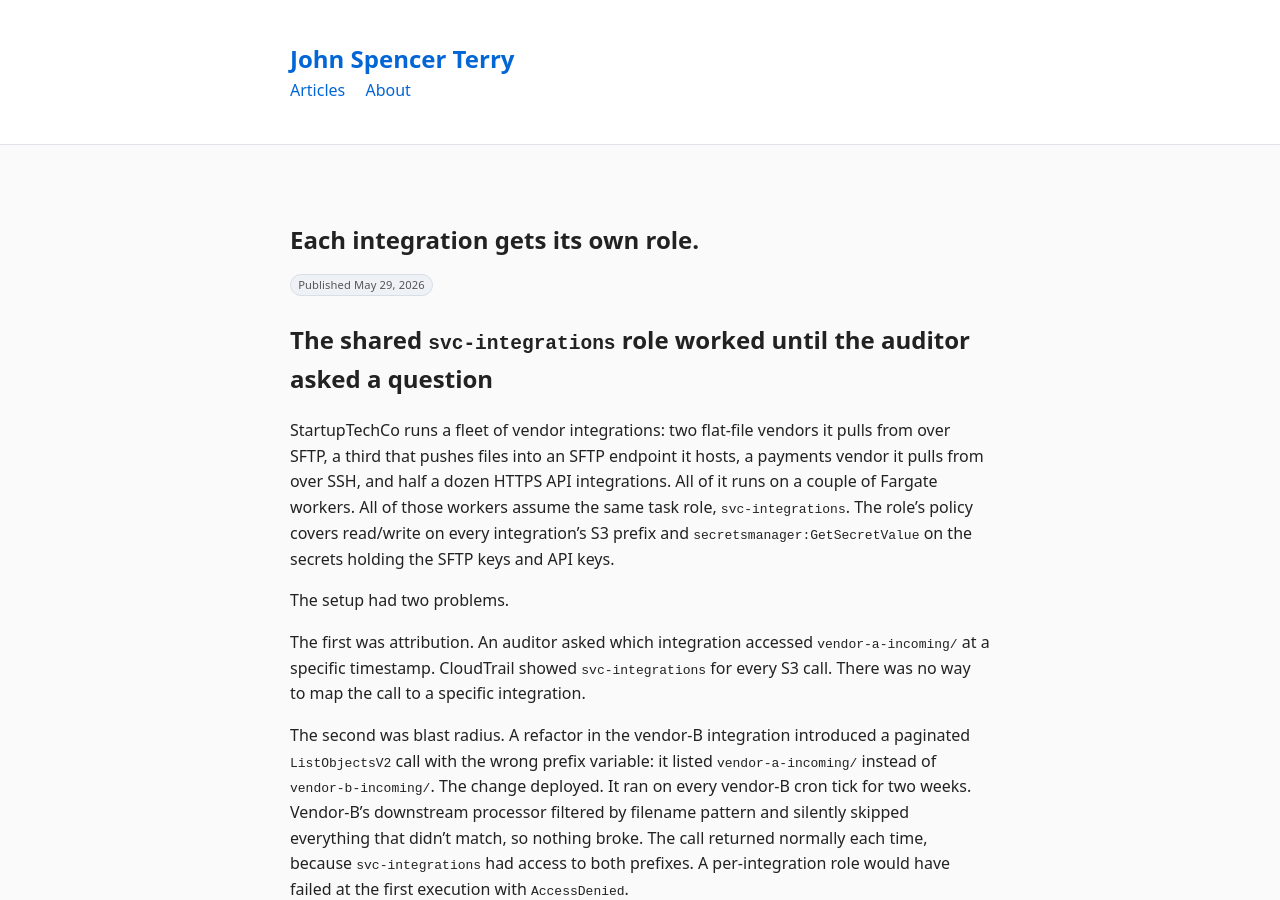
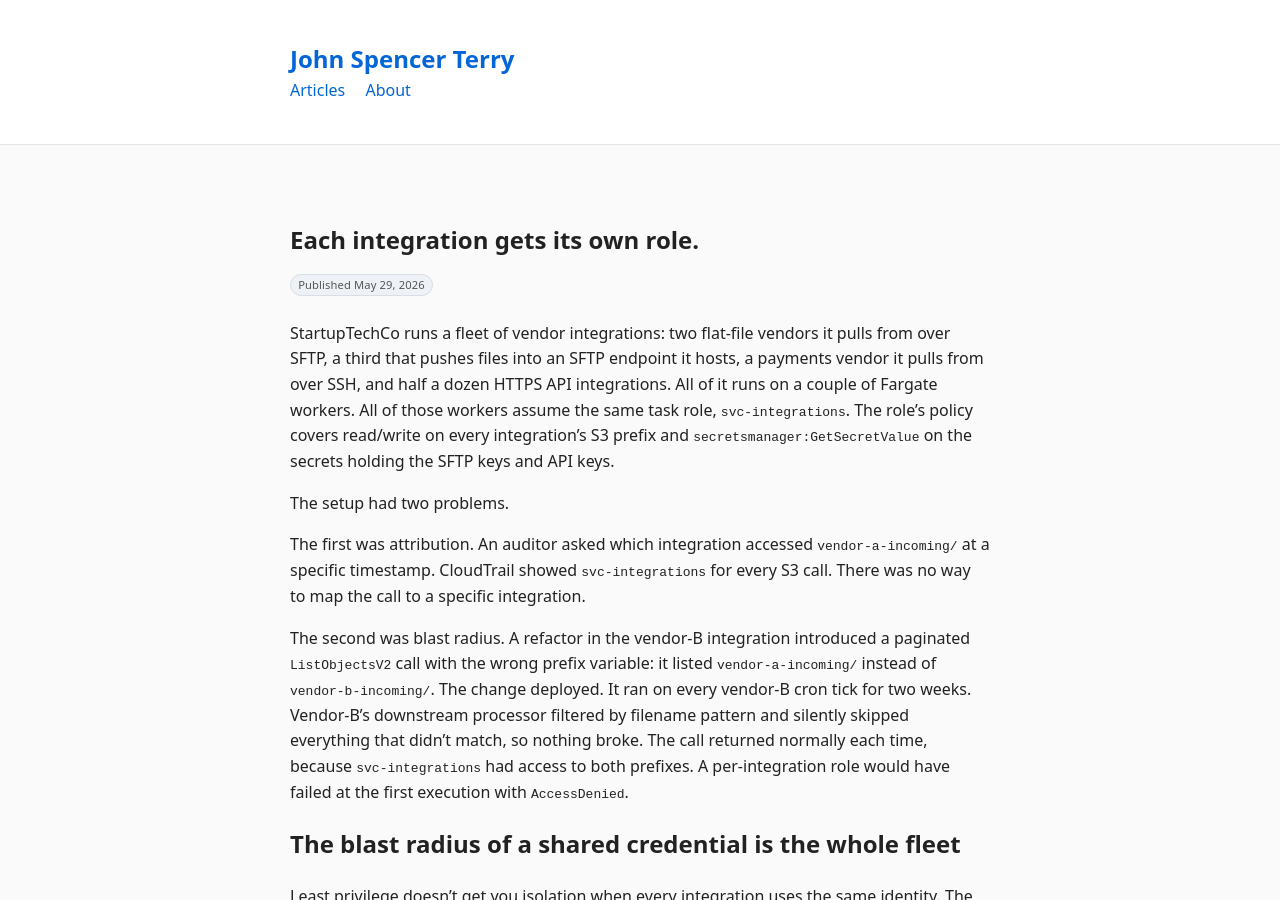
Before and after one commit to JohnSpencerTerry/wb, a Jekyll site: the page built from _articles/each-integration-gets-its-own-role.md, in a window 1280 px wide and 900 px high. Built offline with Jekyll 4.4.1, drawn with Linux system fonts in a browser that asks for light colours.

Commit message:
Update each-integration-gets-its-own-role.md

```diff
--- a/_articles/each-integration-gets-its-own-role.md
+++ b/_articles/each-integration-gets-its-own-role.md
@@ -5,8 +5,6 @@ date: 2026-05-29
 category: Software Engineering
 draft: false
 ---
-
-## The shared `svc-integrations` role worked until the auditor asked a question
 
 StartupTechCo runs a fleet of vendor integrations: two flat-file vendors it pulls from over SFTP, a third that pushes files into an SFTP endpoint it hosts, a payments vendor it pulls from over SSH, and half a dozen HTTPS API integrations. All of it runs on a couple of Fargate workers. All of those workers assume the same task role, `svc-integrations`. The role's policy covers read/write on every integration's S3 prefix and `secretsmanager:GetSecretValue` on the secrets holding the SFTP keys and API keys.
 
```
